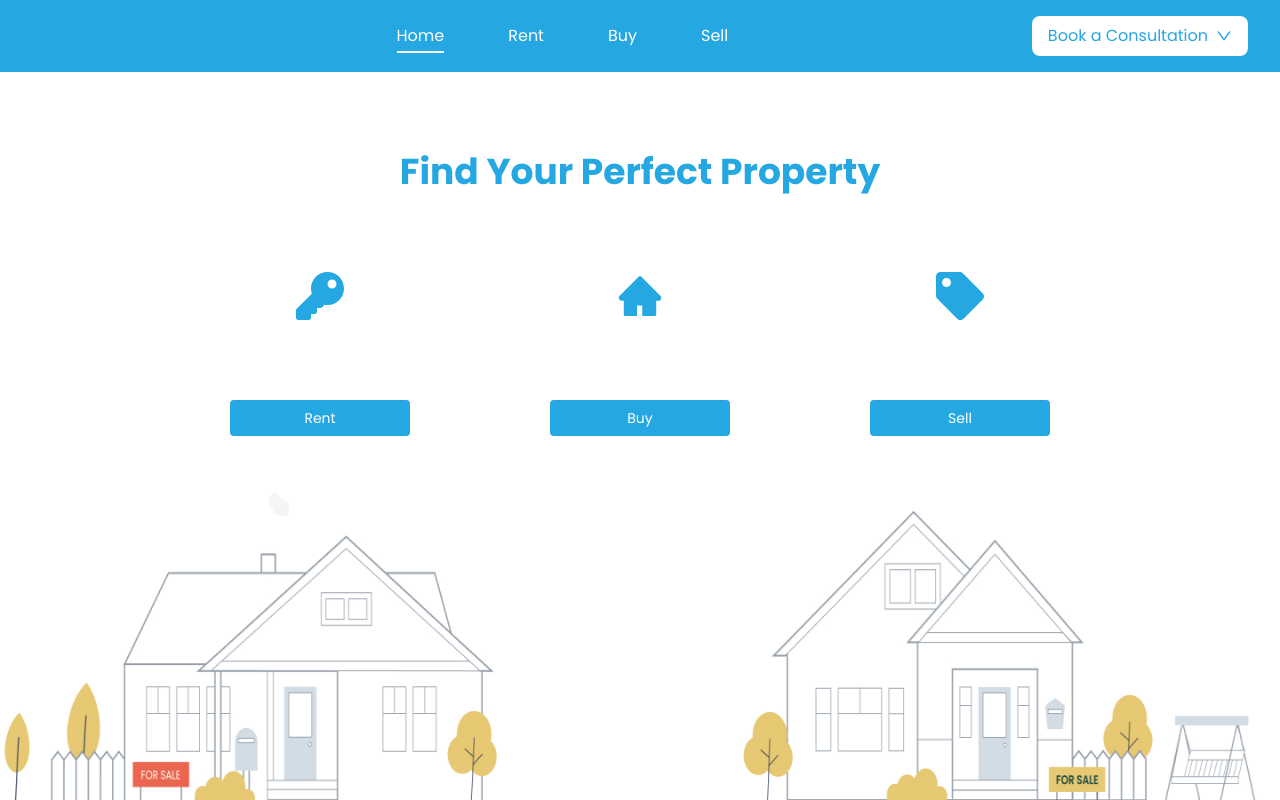
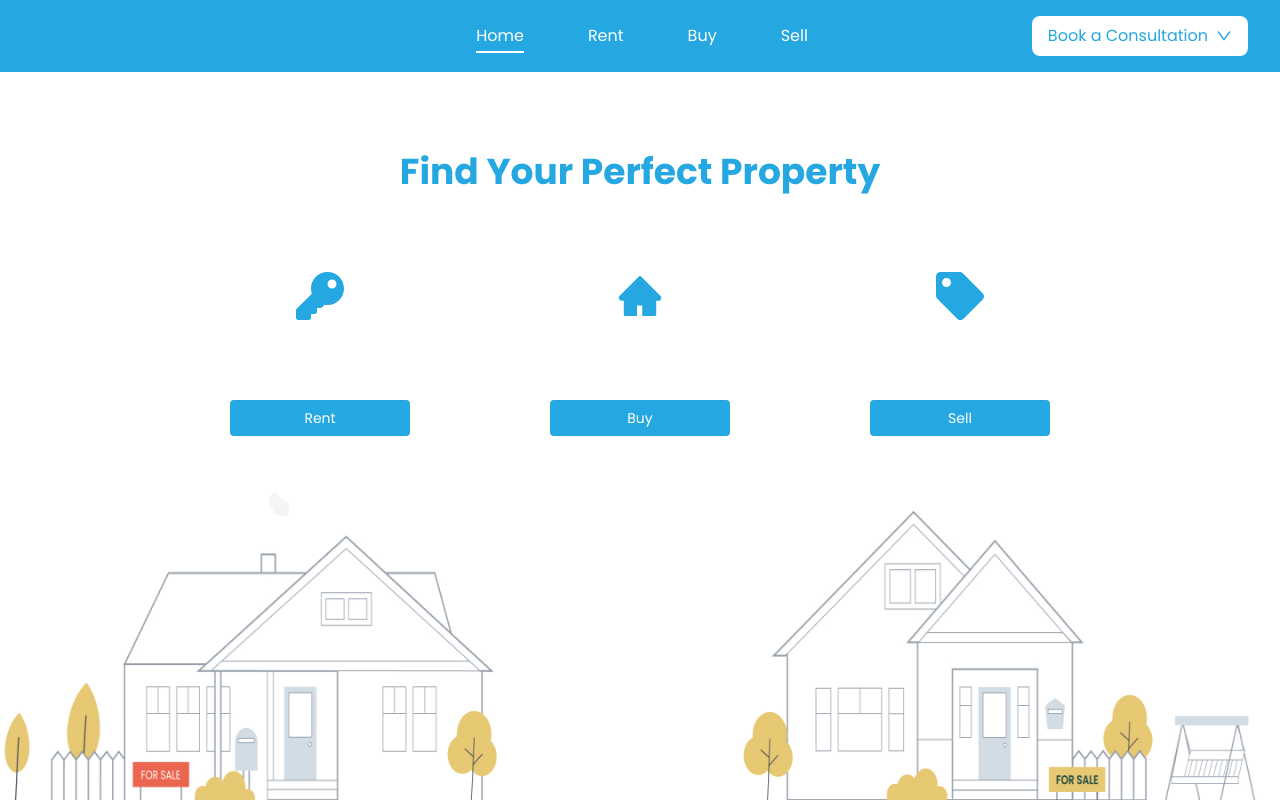
Before and after one commit to jidatit/alex-landing, a React (Vite) app in the folder frontend/: page / in a window 1280 px wide. Built offline with nearby package versions, Linux system fonts and the light colour scheme.

Commit message:
done navbar changes

```diff
--- a/frontend/src/Components/NavBar.jsx
+++ b/frontend/src/Components/NavBar.jsx
@@ -38,20 +38,20 @@ const Navbar = () => {
       <div className="px-4 md:px-8 mx-auto">
         <div className="flex justify-between items-center py-4">
           {/* Logo/Home */}
-          <NavLink to="/" className="text-xl font-bold opacity-0">
+          <NavLink to="/" className="text-xl font-bold opacity-0 md:w-[33%]">
             Home
           </NavLink>
-
-          {/* Mobile Menu Button */}
+          {/* Mobile Menu Button */}{" "}
+          <div className="md:w-auto w-full flex justify-end">
             <button
               onClick={toggleMenu}
               className="md:hidden p-2 focus:outline-none"
             >
               <MenuOutlined className="text-2xl" />
             </button>
-
+          </div>
           {/* Desktop Navigation */}
-          <ul className="hidden md:flex gap-10 lg:gap-16 items-center">
+          <ul className="hidden md:flex gap-10 lg:gap-16 items-center md:w-[33%] justify-center">
             <li>
               <NavLink
                 to="/"
@@ -94,15 +94,17 @@ const Navbar = () => {
             </li>
           </ul>
           {/* Desktop Consultation Button */}
+          <div className="md:w-[33%] flex justify-end">
             <Dropdown
               overlay={menu}
               trigger={["click"]}
-            className="hidden md:flex gap-x-2 items-center"
+              className="hidden md:flex gap-x-2 items-center "
             >
               <button className="px-4 py-2 bg-white text-[#25A7E1] rounded-lg">
                 Book a Consultation <DownOutlined />
               </button>
             </Dropdown>
+          </div>
         </div>
 
         {/* Mobile Menu */}
```
Lines whose indentation alone changed are shown as unchanged.
